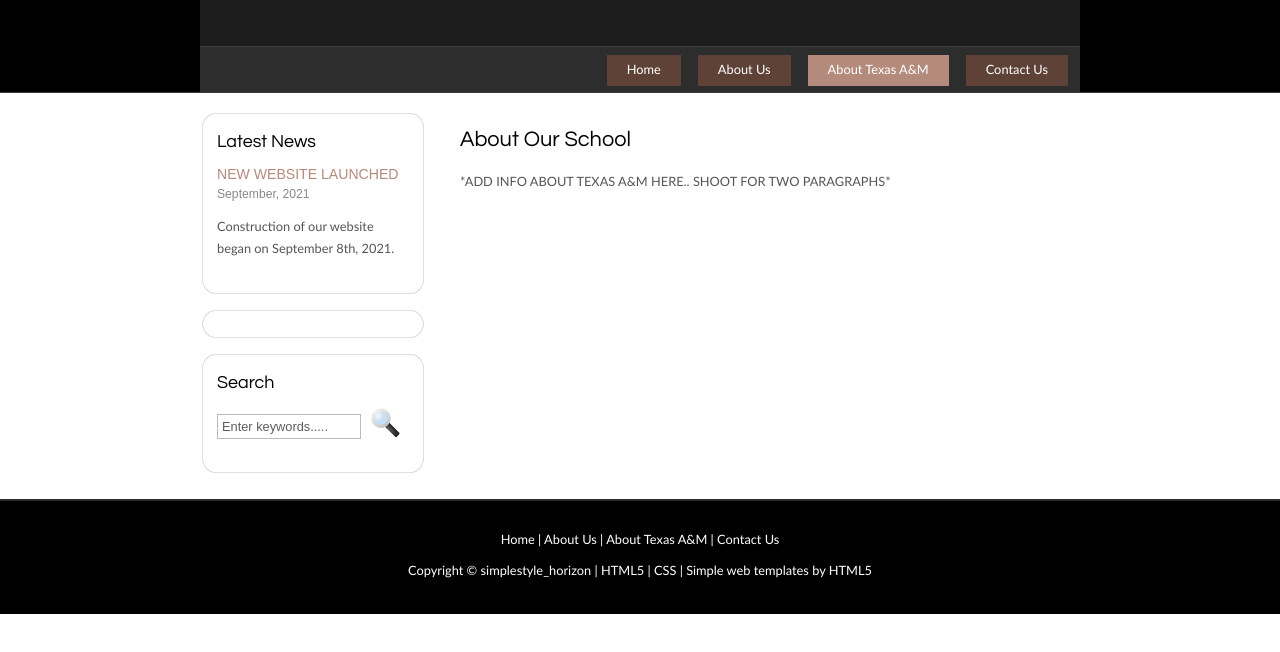
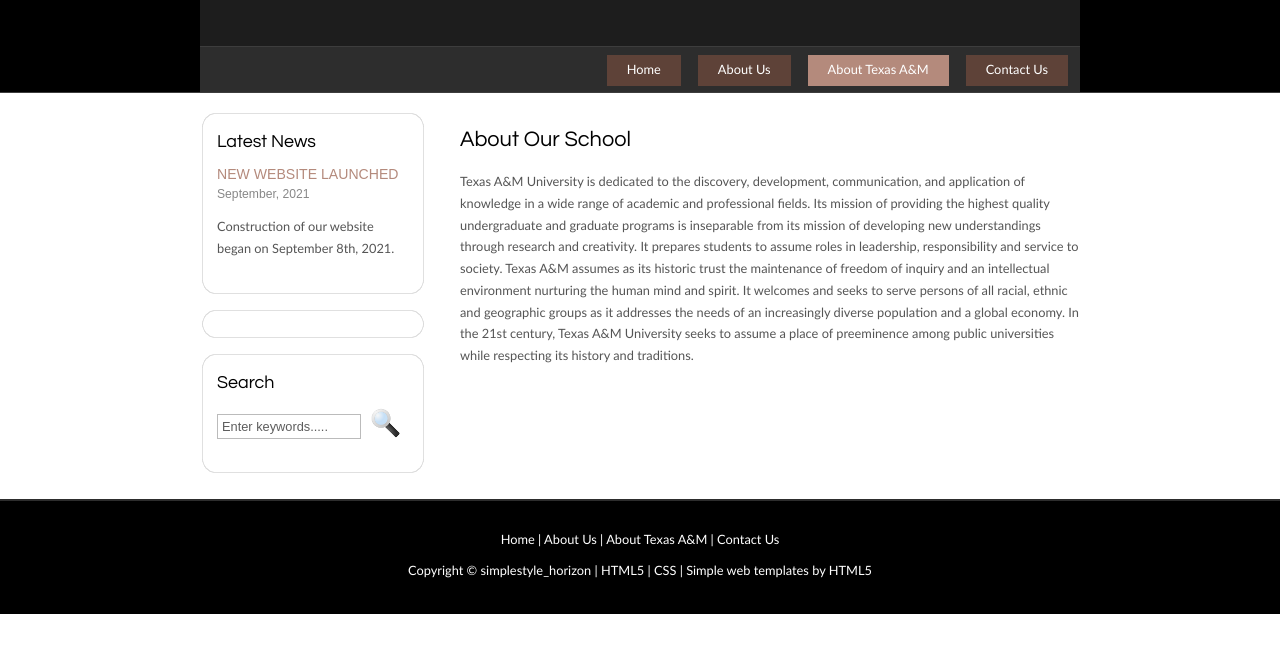
Before and after one commit to TCMG-412-Group3-2021/TCMGWebsite, a plain HTML site: page abouttamu.html in a window 1280 px wide. Shown: the part 94-746 px from the top of the page. Drawn offline with Linux system fonts and the light colour scheme.

Commit message:
ufixed typo in website title and added tamu's mission statement

```diff
--- a/abouttamu.html
+++ b/abouttamu.html
@@ -2,7 +2,7 @@
 <html>
 
 <head>
-  <title>Group 3 Webiste - TCMG 412</title>
+  <title>Group 3 Website - TCMG 412</title>
   <meta name="description" content="website description" />
   <meta name="keywords" content="website keywords, website keywords" />
   <meta http-equiv="content-type" content="text/html; charset=windows-1252" />
@@ -67,7 +67,15 @@
       <div id="content">
         <!-- insert the page content here -->
         <h1>About Our School</h1>
-        <p>*ADD INFO ABOUT TEXAS A&M HERE.. SHOOT FOR TWO PARAGRAPHS*</p>
+        <p>Texas A&M University is dedicated to the discovery, development, communication, and application of knowledge
+          in a wide range of academic and professional fields. Its mission of providing the highest quality undergraduate
+          and graduate programs is inseparable from its mission of developing new understandings through research and
+          creativity. It prepares students to assume roles in leadership, responsibility and service to society. Texas
+          A&M assumes as its historic trust the maintenance of freedom of inquiry and an intellectual environment nurturing
+          the human mind and spirit. It welcomes and seeks to serve persons of all racial, ethnic and geographic groups as
+          it addresses the needs of an increasingly diverse population and a global economy. In the 21st century, Texas A&M
+          University seeks to assume a place of preeminence among public universities while respecting its history and traditions.
+        </p>
       </div>
     </div>
     <div id="content_footer"></div>
```
Also changed, not shown: aboutus.html (+1 -1 lines), contact.html (+1 -1 lines), index.html (+1 -1 lines).
